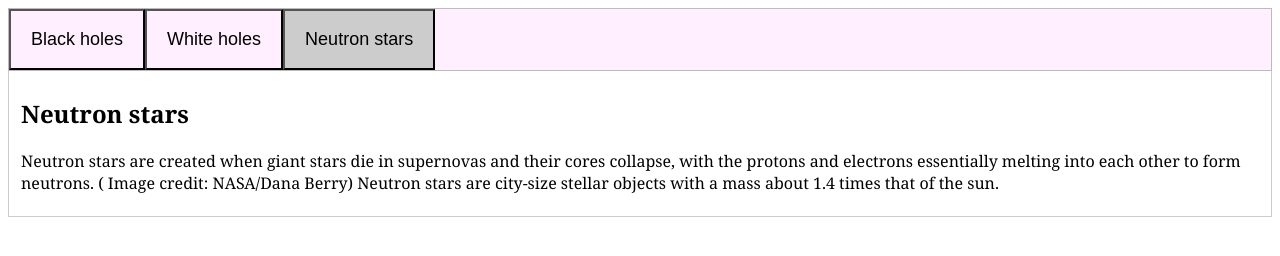
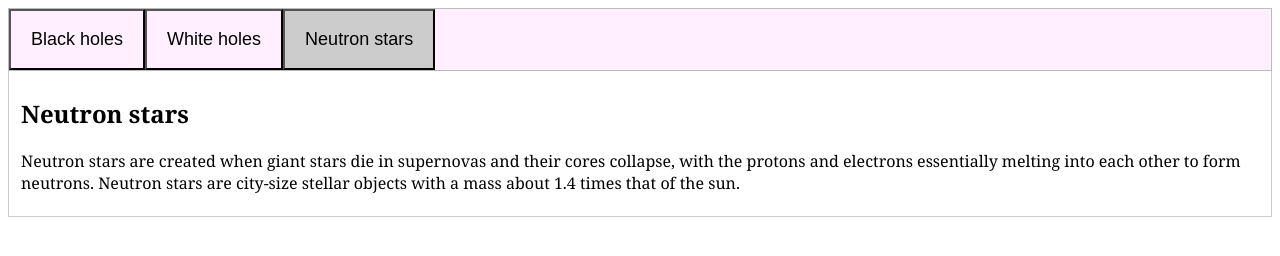
Before and after one commit to ffauziaa/Assignment3, a plain HTML site: page index.html in a window 1280 px wide. Both pictures are taken after a click on the button "Neutron stars". Drawn offline with Linux system fonts and the light colour scheme.

Commit message:
Update index.html

```diff
--- a/index.html
+++ b/index.html
@@ -58,7 +58,7 @@ body {font-family: Cambria, Cochin, Georgia, Times, 'Times New Roman', serif;}
 </div>
 <div id="Neutron stars" class="tabs">
   <h2>Neutron stars</h2>
-  <p>Neutron stars are created when giant stars die in supernovas and their cores collapse, with the protons and electrons essentially melting into each other to form neutrons. ( Image credit: NASA/Dana Berry) Neutron stars are city-size stellar objects with a mass about 1.4 times that of the sun.</p>
+  <p>Neutron stars are created when giant stars die in supernovas and their cores collapse, with the protons and electrons essentially melting into each other to form neutrons. Neutron stars are city-size stellar objects with a mass about 1.4 times that of the sun.</p>
 </div>
 <script>
 function whatsinspace(space, objects) {
```
